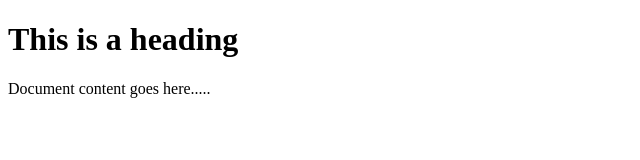
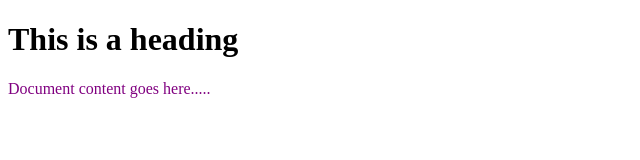
Before and after one commit to sfujkl45/IAT339-PO2, a plain HTML site: page index.html in a window 1280 px wide. Shown: the full height of the page, 0-640 px from the left. Drawn offline with Linux system fonts and the light colour scheme.

Commit message:
commit style sheet
stylesheet upgrade

```diff
--- /dev/null
+++ b/css/styles.css
@@ -0,0 +1,3 @@
+p{
+color:purple;
+}
--- a/index.html
+++ b/index.html
@@ -2,6 +2,7 @@
 <html>
    <head>
       <title>This is document title</title>
+      <link rel="stylesheet" href="/css/styles.css">
    </head>
    <body>
       <h1>This is a heading</h1>
```
